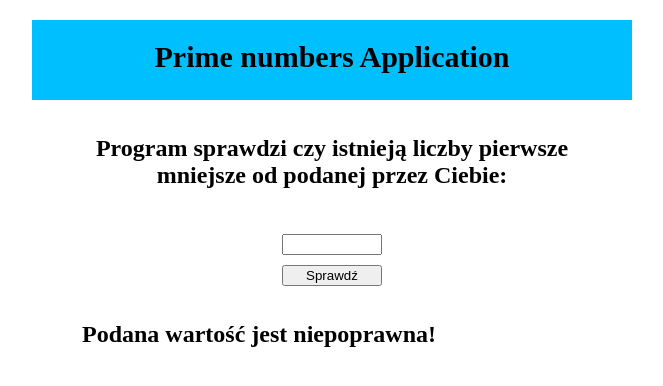
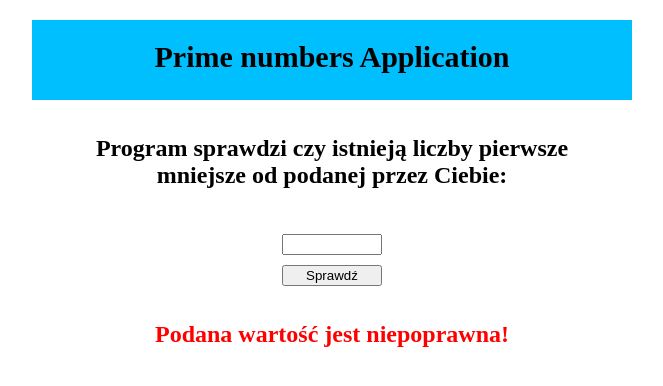
Before and after one commit to danielwoldanski/prime_number_WEB_APP, a Flask app: template templates/prime_wrong.html in a window 1280 px wide. Shown: the top 386 px of the page, without its empty margins (308-971 px from the left). Run offline with Flask 2, Linux system fonts and the light colour scheme; the template is opened without the code that fills it, so the values that code supplies are empty.

Commit message:
Update style.css

```diff
--- a/static/style.css
+++ b/static/style.css
@@ -25,6 +25,12 @@ text-align:center;
 font-size:24px;
 }
 
+.show_info_wrong{
+text-align:center;
+font-size:24px;
+color:red;
+}
+
 .input_nmb{
 margin-left:auto;
 margin-right:auto;
```
